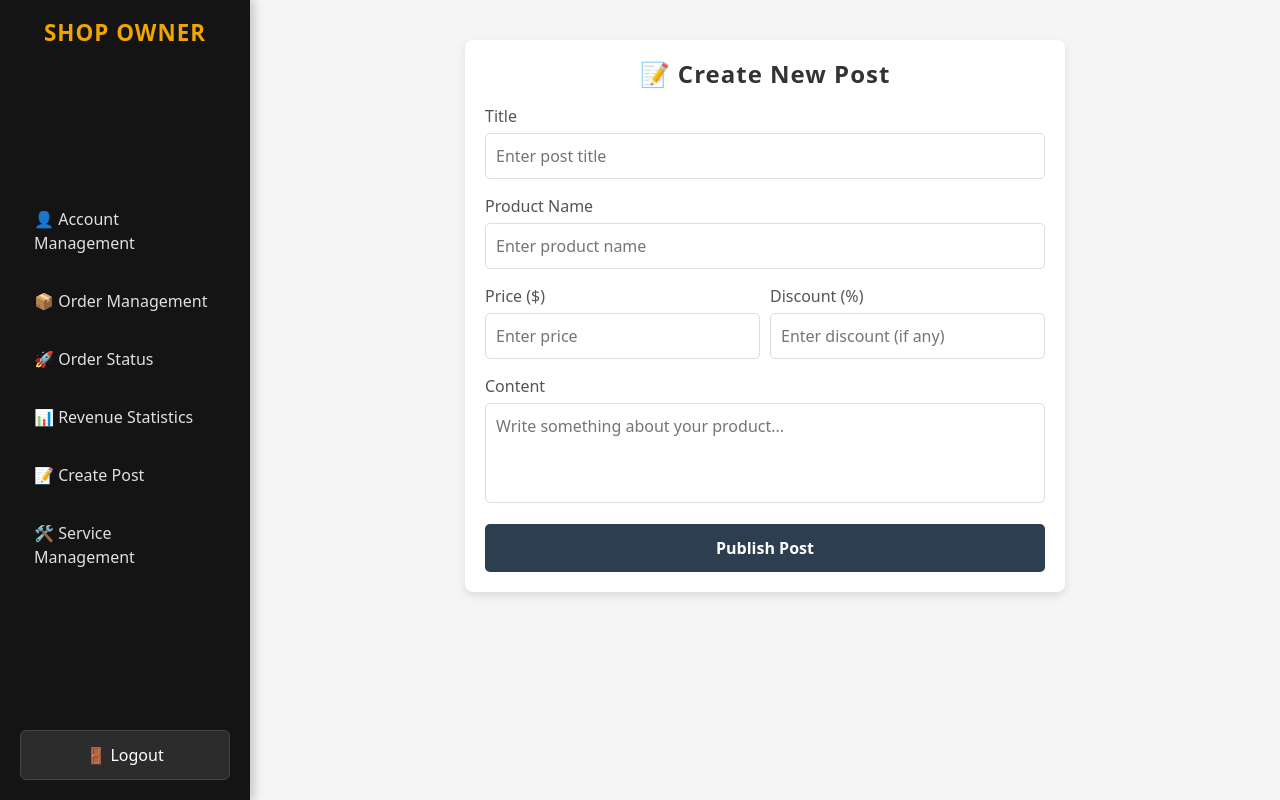
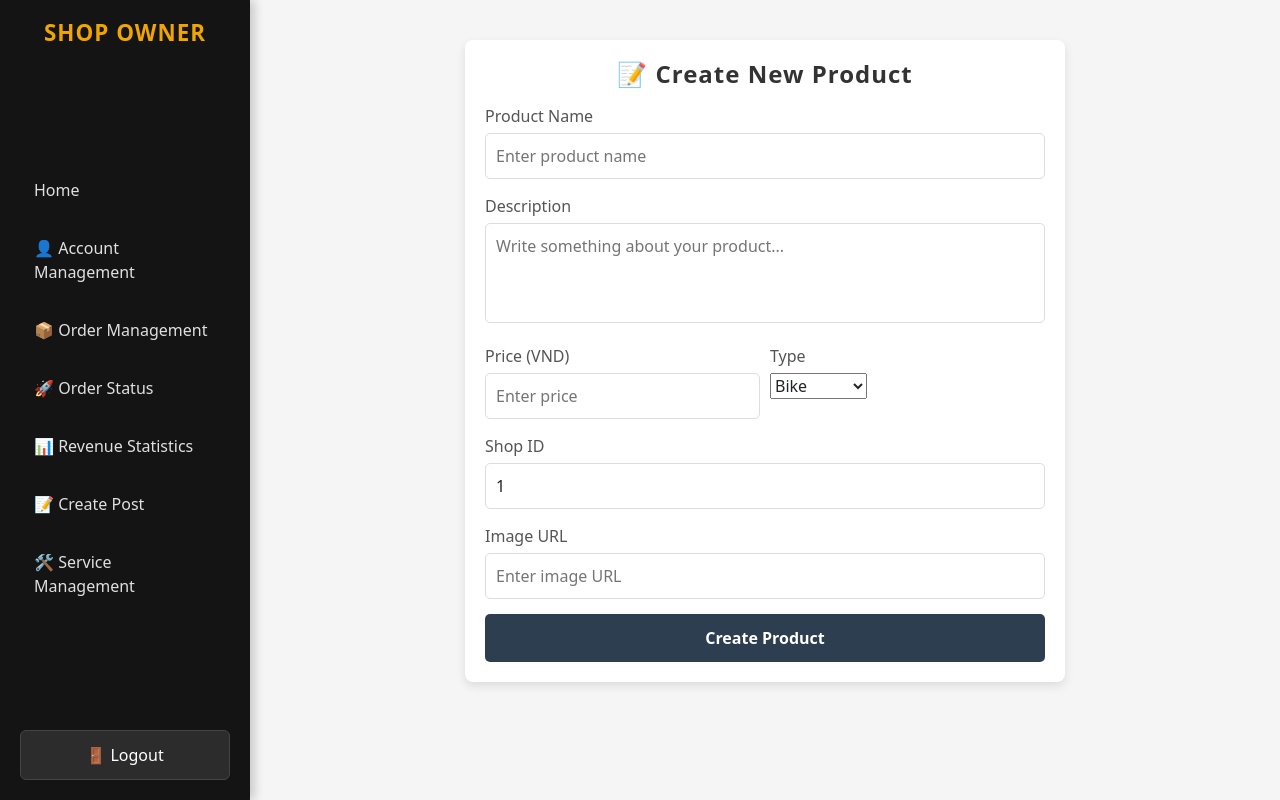
Before and after one commit to nhyy93/SWD_FE, a React (Vite) app: page /shop-owner/create-post in a window 1280 px wide. Built offline with nearby package versions, Linux system fonts and the light colour scheme.

Commit message:
up create product

```diff
--- a/src/components/Header/Header.tsx
+++ b/src/components/Header/Header.tsx
@@ -9,22 +9,28 @@ const AppHeader: React.FC = () => {
   const [email, setEmail] = useState("");
   const [showDropdown, setShowDropdown] = useState(false);
   const navigate = useNavigate();
+  const [role, setRole] = useState("");
+
 
   useEffect(() => {
     const token = localStorage.getItem("token");
     const storedUsername = localStorage.getItem("username") || "";
     const storedEmail = localStorage.getItem("email") || "";
+    const storedRole = localStorage.getItem("role") || "";
 
     if (token) {
       setIsLoggedIn(true);
       setUsername(storedUsername);
       setEmail(storedEmail);
+      setRole(storedRole);
     } else {
       setIsLoggedIn(false);
       setUsername("");
       setEmail("");
+      setRole("");
     }
   }, []);
+
 
   const handleLogout = () => {
     localStorage.clear();
@@ -65,14 +71,23 @@ const AppHeader: React.FC = () => {
               <div className={styles.dropdownMenu}>
                 <p className={styles.username}>{username}</p>
                 <p className={styles.email}>{email}</p>
-                <Link to="/profile" className={styles.dropdownItem}>
-                  View Profile
-                </Link>
+
+                {role === "SHOP_OWNER" ? (
+                  <Link to="/shop-owner/account" className={styles.dropdownItem}>
+                    View Dashboard
+                  </Link>
+                ) : (
+                  <Link to="/profile" className={styles.dropdownItem}>
+                    View Profile
+                  </Link>
+                )}
+
                 <button onClick={handleLogout} className={styles.logoutBtn}>
                   Logout
                 </button>
               </div>
             )}
+
           </div>
         ) : (
           <>
--- a/src/components/Sidebar/Sidebar.tsx
+++ b/src/components/Sidebar/Sidebar.tsx
@@ -24,6 +24,7 @@ const Sidebar = () => {
       <ul>
         {isShopOwner ? (
           <>
+            <li><Link to="/">Home</Link></li>
             <li><Link to="/shop-owner/account">👤 Account Management</Link></li>
             <li><Link to="/shop-owner/orders">📦 Order Management</Link></li>
             <li><Link to="/shop-owner/order-status">🚀 Order Status</Link></li>
--- a/src/pages/Public/Bicycles.tsx
+++ b/src/pages/Public/Bicycles.tsx
@@ -120,8 +120,8 @@ const Bicycles: React.FC = () => {
                 <img
                   src={
                     bike.imageUrls && bike.imageUrls.length > 0
-                      ? bike.imageUrls[0] // URL từ API
-                      : "/assets/default-bike.jpg" // Ảnh mặc định nếu không có
+                      ? bike.imageUrls[0]
+                      : "/assets/default-bike.jpg"
                   }
                   alt={bike.productName}
                   className={styles.bikeImage}
--- a/src/pages/ShopOwner/CreatePost.tsx
+++ b/src/pages/ShopOwner/CreatePost.tsx
@@ -1,27 +1,62 @@
 import { useState } from "react";
+import axios from "axios";
 import styles from "./ShopOwner.module.css";
 
 const CreatePost = () => {
-  const [title, setTitle] = useState("");
-  const [content, setContent] = useState("");
   const [productName, setProductName] = useState("");
+  const [description, setDescription] = useState("");
   const [price, setPrice] = useState("");
-  const [discount, setDiscount] = useState("");
+  const [type, setType] = useState("BIKE");
+  const [shopId, setShopId] = useState("1");
+  const [imageUrl, setImageUrl] = useState("");
+  const [message, setMessage] = useState("");
+
+  const handleSubmit = async (e: React.FormEvent) => {
+    e.preventDefault();
+
+    try {
+      const token = localStorage.getItem("token");
+      if (!token) {
+        setMessage("User is not authenticated. Please log in.");
+        return;
+      }
+
+      const productData = {
+        productName,
+        description,
+        price: parseFloat(price),
+        type,
+        createdAt: new Date().toISOString(),
+        shopId: parseInt(shopId),
+        imageUrls: [imageUrl],
+      };
+
+      const response = await axios.post("http://localhost:8080/api/products", productData, {
+        headers: {
+          Authorization: `Bearer ${token}`,
+          "Content-Type": "application/json",
+        },
+      });
+
+      console.log("API Response:", response.data);
+      setMessage(`Product created successfully`);
+      setProductName("");
+      setDescription("");
+      setPrice("");
+      setImageUrl("");
+    } catch (error) {
+      console.error("Error creating product:", error);
+      setMessage("Failed to create product. Please try again.");
+    }
+  };
 
   return (
     <div className={styles.createPostContainer}>
-      <h2 className={styles.pageTitle}>📝 Create New Post</h2>
-      <form className={styles.postForm}>
-        <div className={styles.inputGroup}>
-          <label>Title</label>
-          <input
-            type="text"
-            value={title}
-            onChange={(e) => setTitle(e.target.value)}
-            placeholder="Enter post title"
-          />
-        </div>
+      <h2 className={styles.pageTitle}>📝 Create New Product</h2>
 
+      {message && <p className={styles.message}>{message}</p>}
+
+      <form onSubmit={handleSubmit} className={styles.postForm}>
         <div className={styles.inputGroup}>
           <label>Product Name</label>
           <input
@@ -29,42 +64,65 @@ const CreatePost = () => {
             value={productName}
             onChange={(e) => setProductName(e.target.value)}
             placeholder="Enter product name"
+            required
+          />
+        </div>
+
+        <div className={styles.inputGroup}>
+          <label>Description</label>
+          <textarea
+            value={description}
+            onChange={(e) => setDescription(e.target.value)}
+            placeholder="Write something about your product..."
+            required
           />
         </div>
 
         <div className={styles.inputGroupRow}>
           <div className={styles.inputGroup}>
-            <label>Price ($)</label>
+            <label>Price (VND)</label>
             <input
               type="number"
               value={price}
               onChange={(e) => setPrice(e.target.value)}
               placeholder="Enter price"
+              required
             />
           </div>
 
           <div className={styles.inputGroup}>
-            <label>Discount (%)</label>
-            <input
-              type="number"
-              value={discount}
-              onChange={(e) => setDiscount(e.target.value)}
-              placeholder="Enter discount (if any)"
-            />
+            <label>Type</label>
+            <select value={type} onChange={(e) => setType(e.target.value)}>
+              <option value="BIKE">Bike</option>
+              <option value="ACCESSORY">Accessory</option>
+            </select>
           </div>
         </div>
 
         <div className={styles.inputGroup}>
-          <label>Content</label>
-          <textarea
-            value={content}
-            onChange={(e) => setContent(e.target.value)}
-            placeholder="Write something about your product..."
+          <label>Shop ID</label>
+          <input
+            type="number"
+            value={shopId}
+            onChange={(e) => setShopId(e.target.value)}
+            placeholder="Enter Shop ID"
+            required
+          />
+        </div>
+
+        <div className={styles.inputGroup}>
+          <label>Image URL</label>
+          <input
+            type="text"
+            value={imageUrl}
+            onChange={(e) => setImageUrl(e.target.value)}
+            placeholder="Enter image URL"
+            required
           />
         </div>
 
         <button type="submit" className={styles.submitBtn}>
-          Publish Post
+          Create Product
         </button>
       </form>
     </div>
--- a/src/pages/ShopOwner/ShopOwnerLayout.module.css
+++ b/src/pages/ShopOwner/ShopOwnerLayout.module.css
@@ -6,6 +6,6 @@
   .content {
     flex: 1;
     padding: 20px;
-    margin-left: 250px; /* Để tránh bị đè lên bởi Sidebar */
-    background-color: #f5f5f5; /* Nền nhẹ nhàng hơn */
+    margin-left: 250px;
+    background-color: #f5f5f5;
   }
```
Also changed, not shown: public/assets/dl.avif (added), public/assets/pk1.jpg (added).
